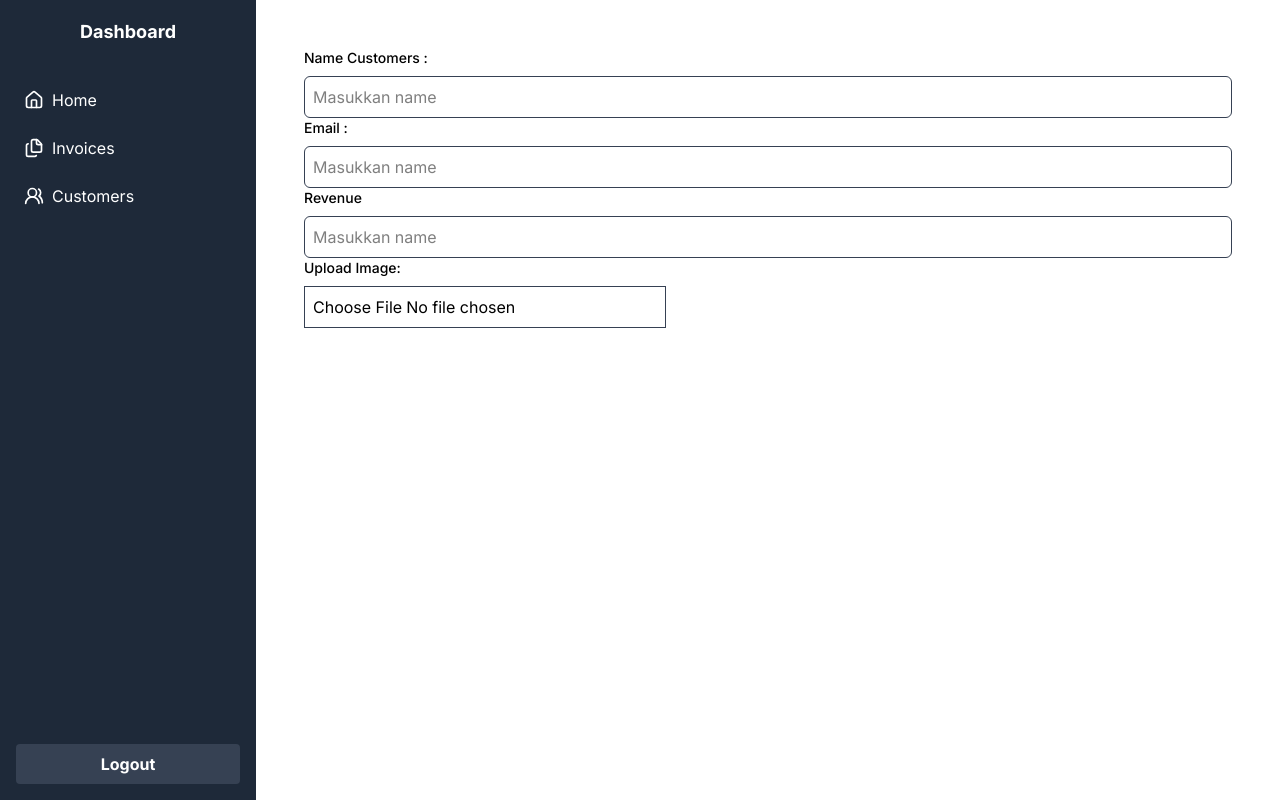
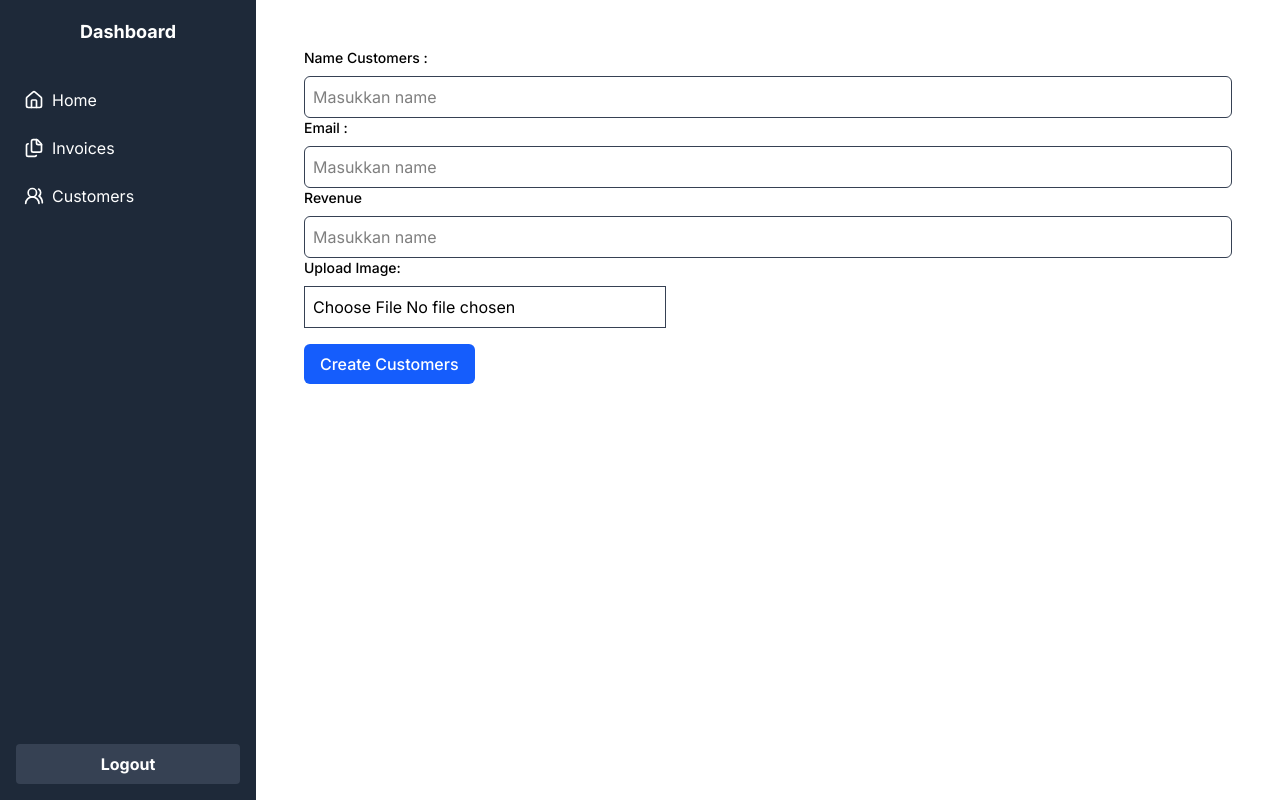
Before and after one commit to Andifadly12/nexjs-dashboard, a Next.js app: page /dasboard/customers in a window 1280 px wide. Built offline with nearby package versions, Linux system fonts and the light colour scheme.

Commit message:
commit :selcing button for custumere create

```diff
--- a/src/app/dasboard/customers/page.tsx
+++ b/src/app/dasboard/customers/page.tsx
@@ -38,6 +38,12 @@ export default function page() {
           type="file"
           className="text-black border border-gray-700 text-center p-2 "
         />
+        <button
+          type="submit"
+          className="bg-blue-600 hover:bg-blue-700 text-white font-medium py-2 px-4 rounded-md transition-colors flex mt-4"
+        >
+          Create Customers
+        </button>
       </form>
     </div>
   );
```
